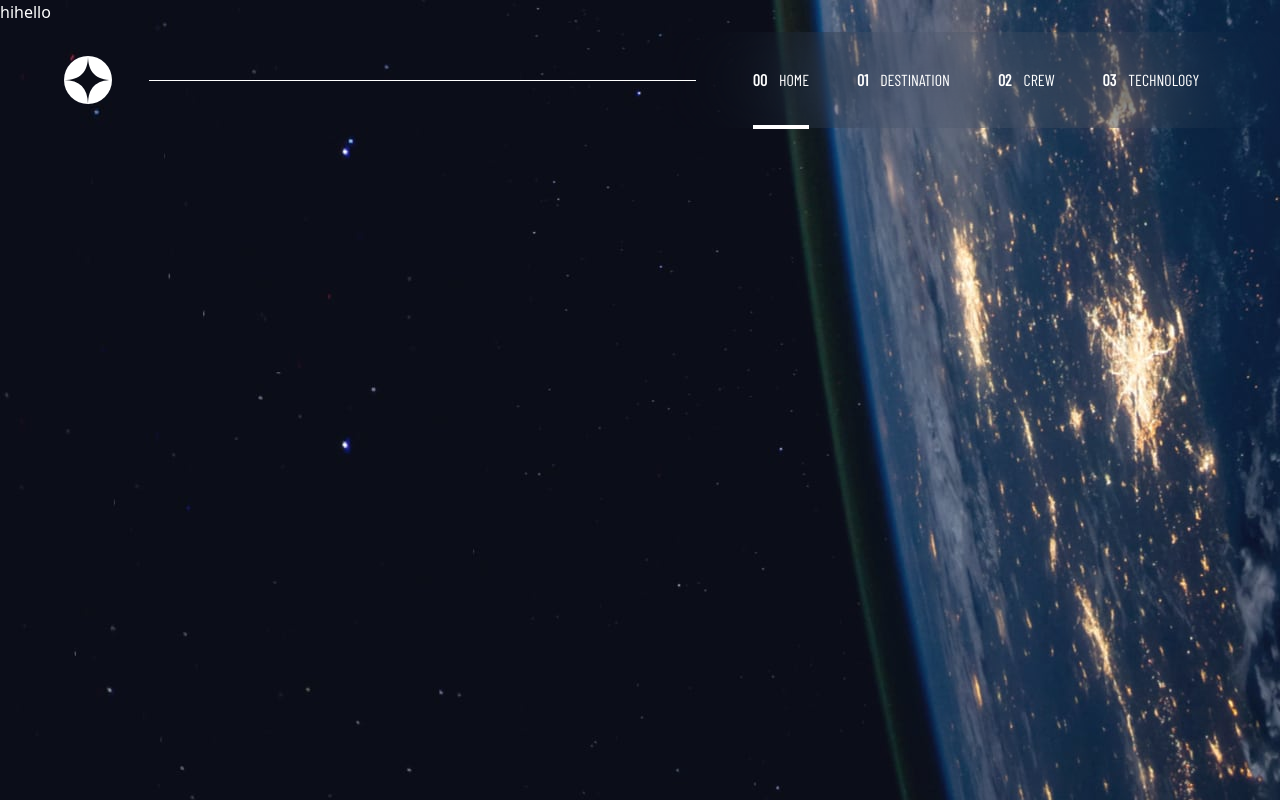
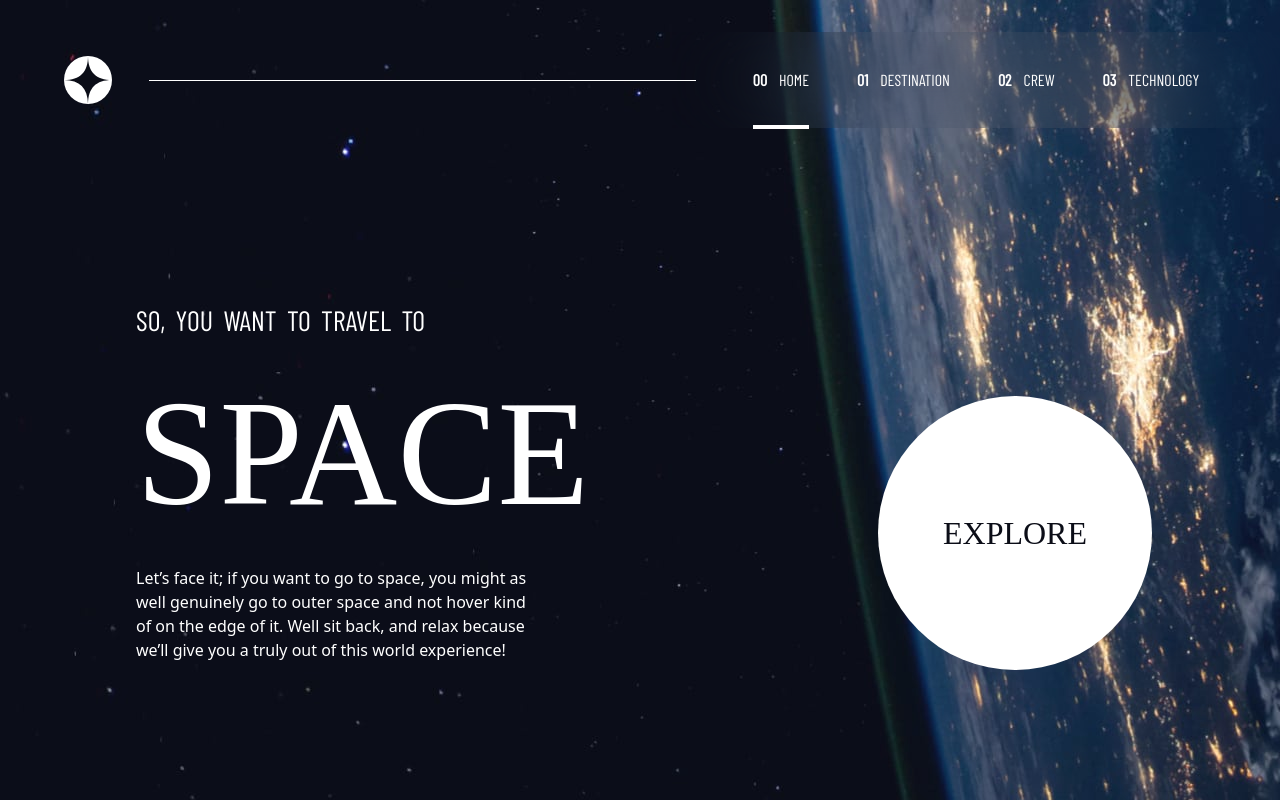
Before and after one commit to Agyanim/space-tourism-website, a React (Vite) app: page / in a window 1280 px wide. Built offline with nearby package versions, Linux system fonts and the light colour scheme; a web font is replaced by a local one.

Commit message:
home page data added

```diff
--- a/src/pages/Home.jsx
+++ b/src/pages/Home.jsx
@@ -1,22 +1,29 @@
 import React from "react";
-import "../css/pages.css"
+import "../css/pages.css";
 const Home = () => {
   return (
     <>
       <div className=" home-container relative w-screen h-[100vh]">
-
-      <section className=" flex text-white">
-        <div>hi</div>
-        <div>hello</div>
-      </section>
+        <section className="flex justify-center items-center w-full absolute top-[60%]">
+        <div className=" flex text-white absolute w-[80%] justify-between items-center">
+            <div className="w-[40%] p-2">
+              <h5>SO, YOU WANT TO TRAVEL TO</h5>
+              <h1>SPACE</h1>
+              <p>
+                Let’s face it; if you want to go to space, you might as well
+                genuinely go to outer space and not hover kind of on the edge of
+                it. Well sit back, and relax because we’ll give you a truly out
+                of this world experience!
+              </p>
+            </div>
+            <div className="w-[274px] h-[274px] bg-primaryWhite rounded-[50%] absolute right-0 bottom-0 flex justify-center items-center cursor-pointer border-8 border-white/50  ">
+              <h4 className="text-primaryDark absolute text-center">EXPLORE</h4>
+            </div>
+        </div>
+        </section>
       </div>
     </>
   );
 };
 
 export default Home;
-
-// prayer
-// items
-// Offering
-// vip bus
```
